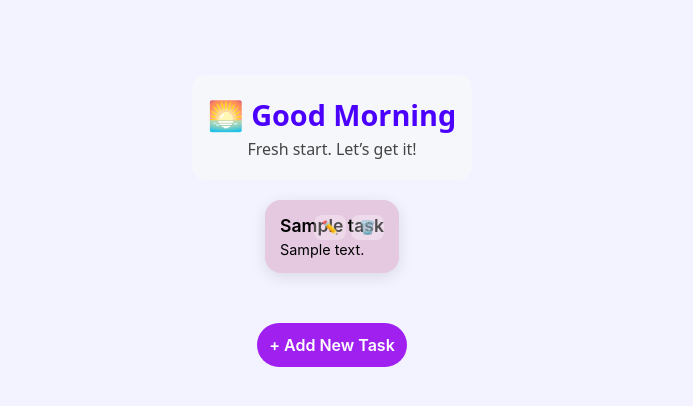
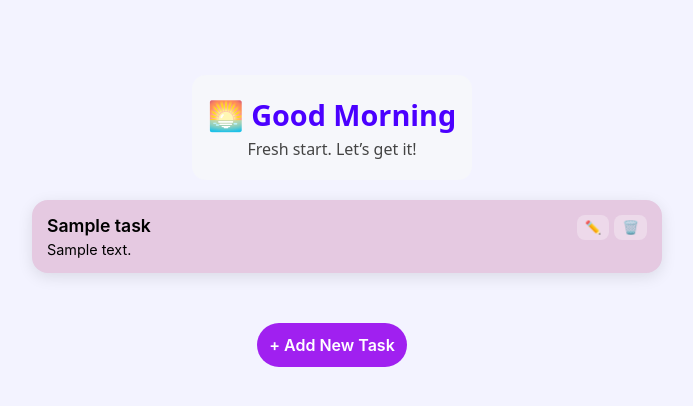
Before and after one commit to Imtela04/to-do-list, a FastAPI app: template templates/index.html in a window 1280 px wide. Shown: the part 164-570 px from the top of the page, without its empty margins (308-1001 px from the left). Run offline with FastAPI, Linux system fonts and the light colour scheme; the template is opened without the code that fills it: most values are stand-ins (such as "Sample title", 1, 10 or a date in 2020).

Commit message:
fixed layout

```diff
--- a/static/styles.css
+++ b/static/styles.css
@@ -18,12 +18,14 @@ header h1 {
 }
 .tasks-container {
     max-width: 600px;
+    min-width: 600px;
     margin: 20px auto;
     display: flex;
     flex-direction: column;
     gap: 15px;
 }
 .task-card {
+    min-width: 600px;
     padding: 15px;
     border-radius: 16px;
     color: #fff;
```
Also changed, not shown: readme.md (added).
